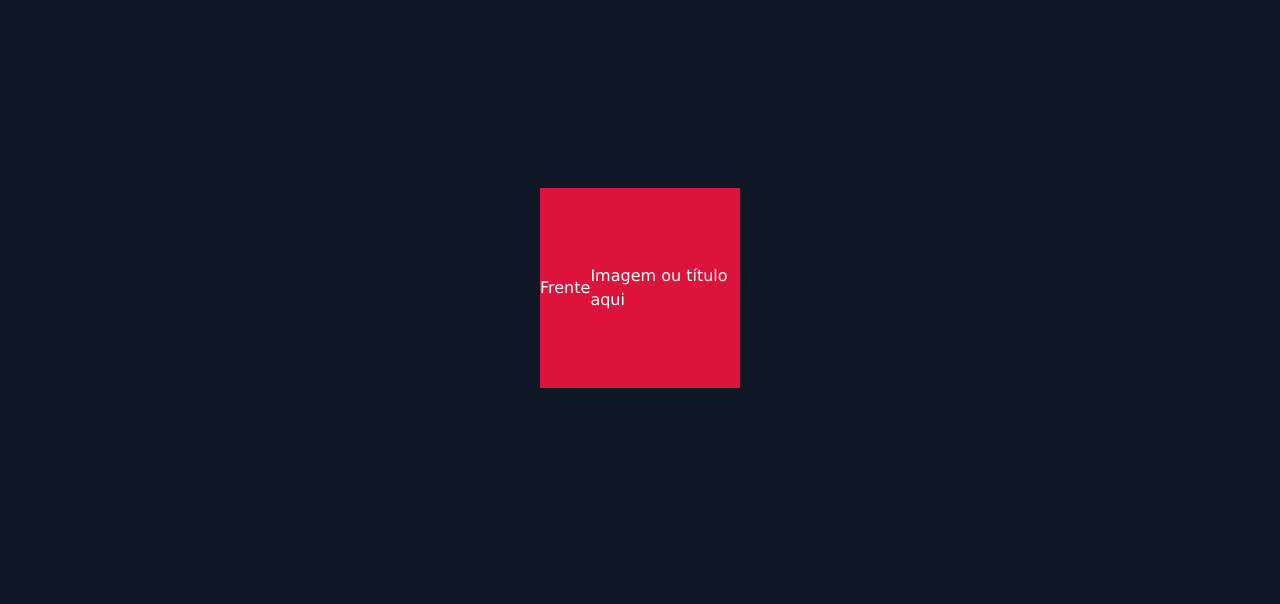
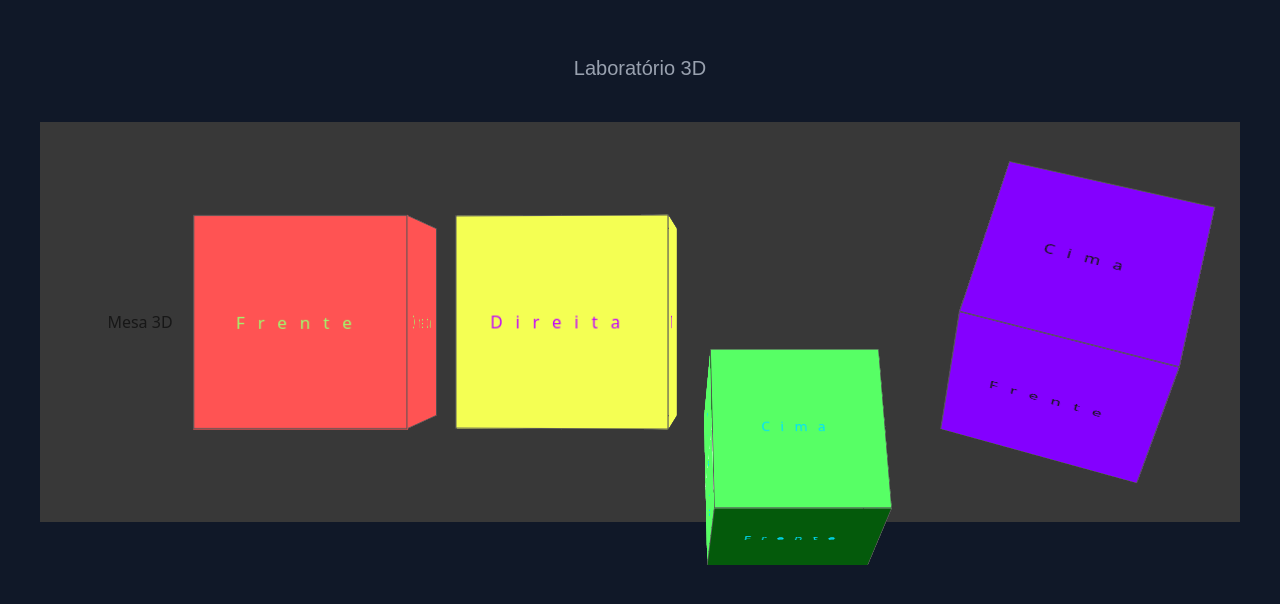
Before and after one commit to Filipe520/estudos-front-end-3D, a Next.js app: page / in a window 1280 px wide. Shown: the part 112-716 px from the top of the page. Built offline with nearby package versions, Linux system fonts and the light colour scheme.

Commit message:
galeria de cubos 3D

```diff
--- a/app/page.tsx
+++ b/app/page.tsx
@@ -5,14 +5,18 @@ import Cubo2D_v2 from "@/components/Cubo2D_v2";
 import Cubo3D from "@/components/Cubo3D_v3";
 import CuboGiratorio from "@/components/CuboGiratorio";
 import Card3D from "@/components/Card3D";
+import Galeria3D from "@/components/Galeria3D";
 
 export default function Home() {
   const videos = ["/videos/v1.mp4", "/videos/v2.mp4", "/videos/v3.mp4"];
 
   return (
-    <div className="flex items-center justify-center h-screen bg-gray-900">
+    <div className="flex items-center justify-center h-screen bg-gray-900 flex-col overflow-hidden">
+      <h1 className="text-gray-400 font-extralight text-xl pb-10">
+        Laboratório 3D
+      </h1>
       {/* <VideoCarousel videos={videos} /> */}
-      <Card3D />
+      <Galeria3D />
     </div>
   );
 }
--- /dev/null
+++ b/components/Galeria3D.tsx
@@ -0,0 +1,46 @@
+import "./css/ConfigStyleGaleria3D.css";
+
+import "./css/gallery-cubes/cubeRed.css";
+import "./css/gallery-cubes/cubeYellow.css";
+import "./css/gallery-cubes/cubeGreen.css";
+import "./css/gallery-cubes/cubeViolet.css";
+
+export default function Galeria3D() {
+  return (
+    <div className="mesa3D ">
+      Mesa 3D
+      <div className="cubeRed">
+        <div className="face front">Frente</div>
+        <div className="face back">Trás</div>
+        <div className="face left">Esquerda</div>
+        <div className="face right">Direita</div>
+        <div className="face top">Cima</div>
+        <div className="face bottom">Baixo</div>
+      </div>
+      <div className="cubeYellow">
+        <div className="face front">Frente</div>
+        <div className="face back">Trás</div>
+        <div className="face left">Esquerda</div>
+        <div className="face right">Direita</div>
+        <div className="face top">Cima</div>
+        <div className="face bottom">Baixo</div>
+      </div>
+      <div className="cubeGreen">
+        <div className="face front">Frente</div>
+        <div className="face back">Trás</div>
+        <div className="face left">Esquerda</div>
+        <div className="face right">Direita</div>
+        <div className="face top">Cima</div>
+        <div className="face bottom">Baixo</div>
+      </div>
+      <div className="cubeViolet">
+        <div className="face front">Frente</div>
+        <div className="face back">Trás</div>
+        <div className="face left">Esquerda</div>
+        <div className="face right">Direita</div>
+        <div className="face top">Cima</div>
+        <div className="face bottom">Baixo</div>
+      </div>
+    </div>
+  );
+}
--- /dev/null
+++ b/components/css/ConfigStyleGaleria3D.css
@@ -0,0 +1,36 @@
+.mesa3D {
+    width: 1200px;
+    height: 400px;
+
+    background-color: rgb(56, 56, 56);
+
+    font-family: system-ui, -apple-system, BlinkMacSystemFont, 'Segoe UI', Roboto, Oxygen, Ubuntu, Cantarell, 'Open Sans', 'Helvetica Neue', sans-serif;
+    font-weight: 300;
+
+    text-align: center;
+
+    perspective: 1500px;
+
+    display: flex;
+    align-items: center;
+    justify-content: center;
+
+    gap: 50px;
+}
+
+.face {
+    width: 100%;
+    height: 100%;
+
+    position: absolute;
+
+    display: flex;
+    align-items: center;
+    justify-content: center;
+
+    font-weight: 500;
+    letter-spacing: 12px;
+    word-spacing: 2;
+
+    border: 1px solid rgb(85, 85, 85);
+}
--- /dev/null
+++ b/components/css/gallery-cubes/cubeGreen.css
@@ -0,0 +1,57 @@
+.mesa3D>.cubeGreen {
+    width: 200px;
+    height: 200px;
+
+    background-color: rgb(255, 255, 255);
+    color: rgb(0, 225, 255);
+    transform-style: preserve-3d;
+
+    position: relative;
+
+    transform: rotateY(0deg) rotateX(0deg);
+    animation: animationCubeGreen 3s linear infinite;
+}
+
+@keyframes animationCubeGreen {
+    0% {
+        transform: rotateY(0deg) rotateX(0deg) translateY(360px);
+    }
+
+    100% {
+        transform: rotateX(360deg) rotateX(0deg) translateY(360px);
+    }
+}
+
+.cubeGreen .front {
+    background-color: rgb(4, 90, 11);
+
+    transform: translateZ(100px)
+}
+
+.cubeGreen .back {
+    background-color: rgb(0, 156, 13);
+    transform: rotateY(-180deg) translateZ(100px);
+}
+
+
+.cubeGreen .left {
+    background-color: rgb(87, 255, 101);
+    transform: rotateY(-90deg) translateZ(100px);
+}
+
+
+.cubeGreen .right {
+    background-color: rgb(87, 255, 101);
+    transform: rotateY(90deg) translateZ(100px);
+}
+
+
+.cubeGreen .top {
+    background-color: rgb(87, 255, 101);
+    transform: rotateX(90deg) translateZ(100px);
+}
+
+.cubeGreen .bottom {
+    background-color: rgb(87, 255, 101);
+    transform: rotateX(-90deg) translateZ(100px);
+}
--- /dev/null
+++ b/components/css/gallery-cubes/cubeRed.css
@@ -0,0 +1,58 @@
+.mesa3D>.cubeRed {
+    width: 200px;
+    height: 200px;
+
+    background-color: rgb(255, 0, 0);
+    transform-style: preserve-3d;
+
+    color: rgb(158, 253, 110);
+
+    position: relative;
+    animation: animationCubeRed 5s linear infinite;
+}
+
+@keyframes animationCubeRed {
+
+    0%,
+    100% {
+        transform: rotateX(0deg) rotateX(0deg) translateY(0);
+    }
+
+    50% {
+        transform: rotateX(360deg) rotateX(0deg) translateY(-100);
+    }
+}
+
+.cubeRed .front {
+    background-color: rgb(255, 83, 83);
+
+    transform: translateZ(100px)
+}
+
+.cubeRed .back {
+    background-color: rgb(255, 83, 83);
+    transform: rotateY(-180deg) translateZ(100px);
+}
+
+
+.cubeRed .left {
+    background-color: rgb(255, 83, 83);
+    transform: rotateY(-90deg) translateZ(100px);
+}
+
+
+.cubeRed .right {
+    background-color: rgb(255, 83, 83);
+    transform: rotateY(90deg) translateZ(100px);
+}
+
+
+.cubeRed .top {
+    background-color: rgb(255, 83, 83);
+    transform: rotateX(90deg) translateZ(100px);
+}
+
+.cubeRed .bottom {
+    background-color: rgb(255, 83, 83);
+    transform: rotateX(-90deg) translateZ(100px);
+}
--- /dev/null
+++ b/components/css/gallery-cubes/cubeViolet.css
@@ -0,0 +1,58 @@
+@keyframes animationCubeVioletCombo {
+    from {
+        transform: rotateX(0deg) rotate3d(1, 1, 0, 0deg);
+    }
+
+    to {
+        transform: rotateX(360deg) rotate3d(1, 1, 0, 360deg);
+    }
+}
+
+.mesa3D>.cubeViolet {
+    width: 200px;
+    height: 200px;
+
+    background-color: rgb(132, 0, 255);
+    transform-style: preserve-3d;
+
+    position: relative;
+
+    transform: rotateY(0deg) rotateX(0deg);
+    animation: animationCubeVioletCombo 6s linear infinite;
+}
+
+
+
+.cubeViolet .front {
+    background-color: rgb(132, 0, 255);
+
+    transform: translateZ(100px)
+}
+
+.cubeViolet .back {
+    background-color: rgb(132, 0, 255);
+    transform: rotateY(-180deg) translateZ(100px);
+}
+
+
+.cubeViolet .left {
+    background-color: rgb(132, 0, 255);
+    transform: rotateY(-90deg) translateZ(100px);
+}
+
+
+.cubeViolet .right {
+    background-color: rgb(132, 0, 255);
+    transform: rotateY(90deg) translateZ(100px);
+}
+
+
+.cubeViolet .top {
+    background-color: rgb(132, 0, 255);
+    transform: rotateX(90deg) translateZ(100px);
+}
+
+.cubeViolet .bottom {
+    background-color: rgb(132, 0, 255);
+    transform: rotateX(-90deg) translateZ(100px);
+}
--- /dev/null
+++ b/components/css/gallery-cubes/cubeYellow.css
@@ -0,0 +1,56 @@
+.mesa3D>.cubeYellow {
+    width: 200px;
+    height: 200px;
+
+    background-color: rgb(255, 255, 255);
+    color: rgb(195, 0, 255);
+    transform-style: preserve-3d;
+
+    position: relative;
+
+    transform: rotateY(0deg) rotateX(0deg);
+    animation: animationCubeYellow 2s linear infinite;
+}
+
+@keyframes animationCubeYellow {
+    0% {
+        transform: rotateY(0deg) rotateX(0deg);
+    }
+
+    100% {
+        transform: rotateY(360deg) rotateX(0deg);
+    }
+}
+
+.cubeYellow .front {
+    background-color: rgb(244, 255, 83);
+    transform: translateZ(100px)
+}
+
+.cubeYellow .back {
+    background-color: rgb(244, 255, 83);
+    transform: rotateY(-180deg) translateZ(100px);
+}
+
+
+.cubeYellow .left {
+    background-color: rgb(244, 255, 83);
+    transform: rotateY(-90deg) translateZ(100px);
+}
+
+
+.cubeYellow .right {
+    background-color: rgb(244, 255, 83);
+    transform: rotateY(90deg) translateZ(100px);
+}
+
+
+.cubeYellow .top {
+    background-color: rgb(244, 255, 83);
+    transform: rotateX(90deg) translateZ(100px);
+}
+
+.cubeYellow .bottom {
+    background-color: rgb(244, 255, 83);
+    transform: rotateX(-90deg) translateZ(100px);
+}
```
